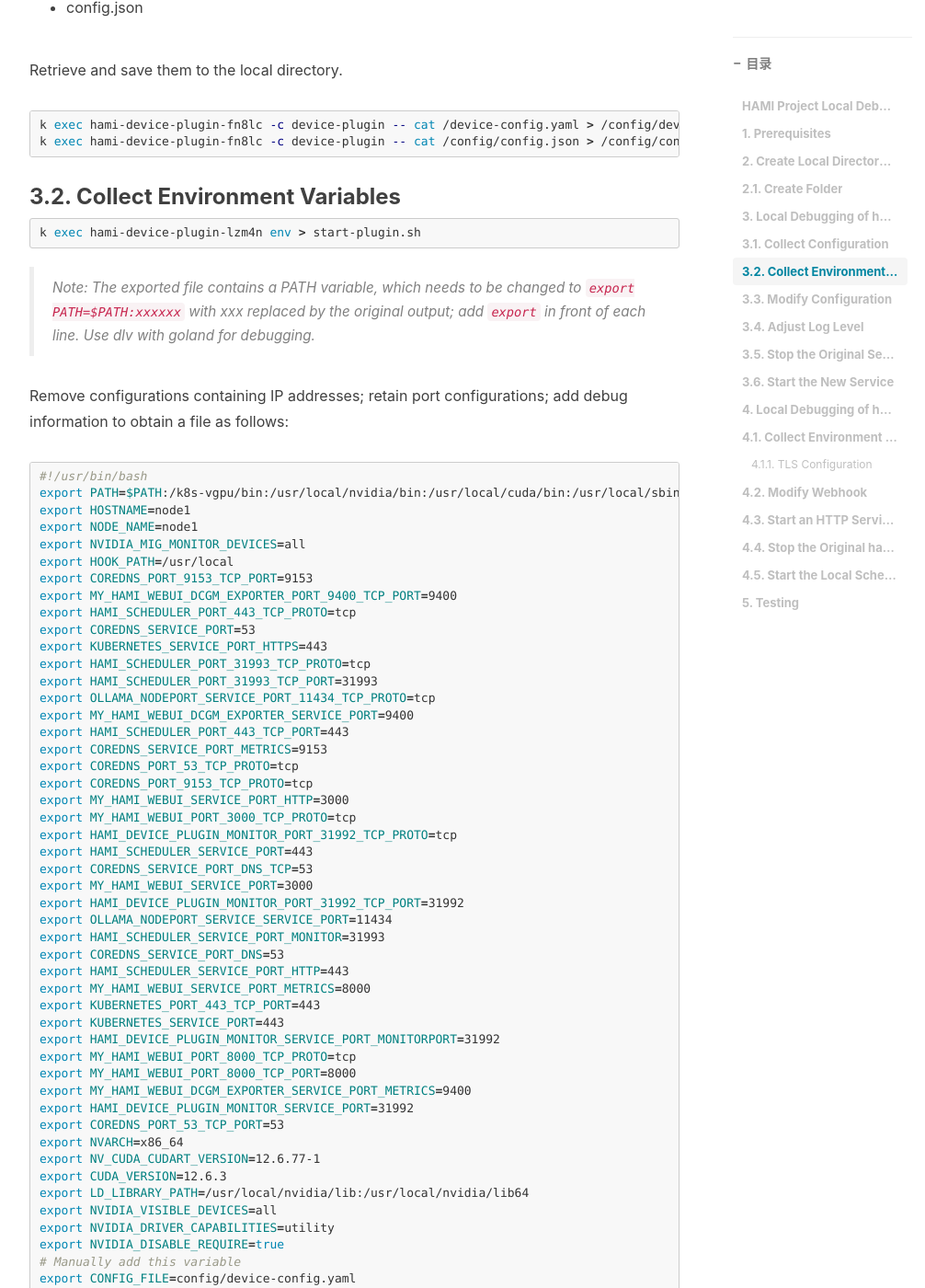
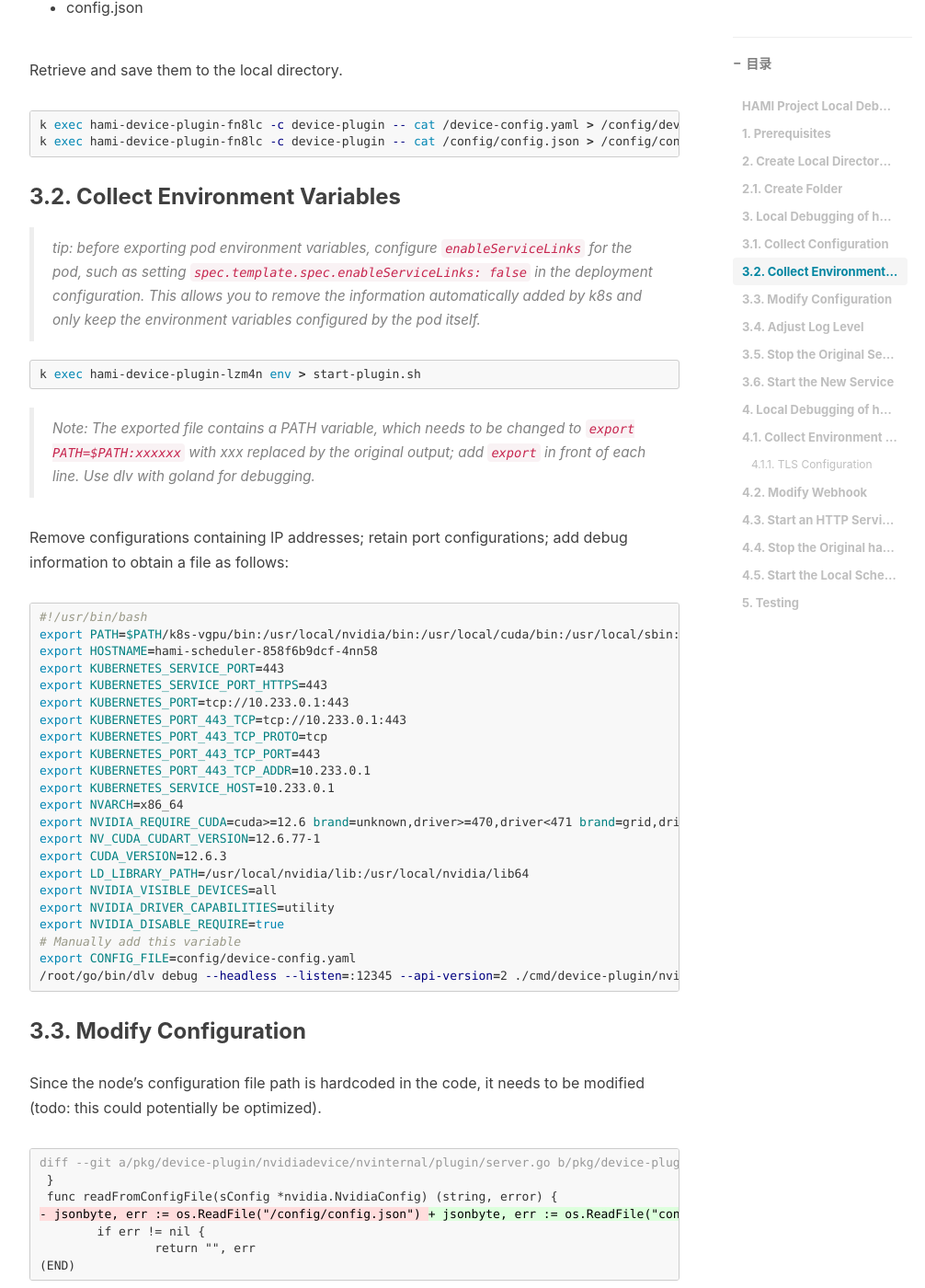
Before and after one commit to elrondwong/elrond.wang, a Jekyll site: the page built from _posts/2024-12-20-HAMI-local-debugging.md, in a window 1280 px wide and 1400 px high, scrolled down 2548 px. Shown: the whole window at 92% size, without its empty margins (233-1239 px from the left). Built offline with Jekyll 4.4.1, drawn with Linux system fonts in a browser that asks for light colours; comment, search, counter and statistics services are not loaded; some of the changed text lies outside the part shown.

Commit message:
fix: add pod env export config

````diff
--- a/_posts/2024-12-20-HAMI-local-debugging.md
+++ b/_posts/2024-12-20-HAMI-local-debugging.md
@@ -12,24 +12,24 @@
 <!-- TOC depthFrom:2 orderedList:true -->
 
 - [HAMI Project Local Debugging](#hami-project-local-debugging)
-	- [1. Prerequisites](#1-prerequisites)
-	- [2. Create Local Directory for Configuration](#2-create-local-directory-for-configuration)
-		- [2.1. Create Folder](#21-create-folder)
-	- [3. Local Debugging of hami-device](#3-local-debugging-of-hami-device)
-		- [3.1. Collect Configuration](#31-collect-configuration)
-		- [3.2. Collect Environment Variables](#32-collect-environment-variables)
-		- [3.3. Modify Configuration](#33-modify-configuration)
-		- [3.4. Adjust Log Level](#34-adjust-log-level)
-		- [3.5. Stop the Original Service](#35-stop-the-original-service)
-		- [3.6. Start the New Service](#36-start-the-new-service)
-	- [4. Local Debugging of hami-scheduler](#4-local-debugging-of-hami-scheduler)
-		- [4.1. Collect Environment Variables for hami-scheduler](#41-collect-environment-variables-for-hami-scheduler)
-			- [4.1.1. TLS Configuration](#411-tls-configuration)
-		- [4.2. Modify Webhook](#42-modify-webhook)
-		- [4.3. Start an HTTP Service for the Extended hami-scheduler](#43-start-an-http-service-for-the-extended-hami-scheduler)
-		- [4.4. Stop the Original hami-scheduler](#44-stop-the-original-hami-scheduler)
-		- [4.5. Start the Local Scheduler](#45-start-the-local-scheduler)
-	- [5. Testing](#5-testing)
+  - [1. Prerequisites](#1-prerequisites)
+  - [2. Create Local Directory for Configuration](#2-create-local-directory-for-configuration)
+    - [2.1. Create Folder](#21-create-folder)
+  - [3. Local Debugging of hami-device](#3-local-debugging-of-hami-device)
+    - [3.1. Collect Configuration](#31-collect-configuration)
+    - [3.2. Collect Environment Variables](#32-collect-environment-variables)
+    - [3.3. Modify Configuration](#33-modify-configuration)
+    - [3.4. Adjust Log Level](#34-adjust-log-level)
+    - [3.5. Stop the Original Service](#35-stop-the-original-service)
+    - [3.6. Start the New Service](#36-start-the-new-service)
+  - [4. Local Debugging of hami-scheduler](#4-local-debugging-of-hami-scheduler)
+    - [4.1. Collect Environment Variables for hami-scheduler](#41-collect-environment-variables-for-hami-scheduler)
+      - [4.1.1. TLS Configuration](#411-tls-configuration)
+    - [4.2. Modify Webhook](#42-modify-webhook)
+    - [4.3. Start an HTTP Service for the Extended hami-scheduler](#43-start-an-http-service-for-the-extended-hami-scheduler)
+    - [4.4. Stop the Original hami-scheduler](#44-stop-the-original-hami-scheduler)
+    - [4.5. Start the Local Scheduler](#45-start-the-local-scheduler)
+  - [5. Testing](#5-testing)
 
 <!-- /TOC -->
 
@@ -98,6 +98,8 @@
 
 ### 3.2. Collect Environment Variables
 
+> tip: before exporting pod environment variables, configure `enableServiceLinks` for the pod, such as setting `spec.template.spec.enableServiceLinks: false` in the deployment configuration. This allows you to remove the information automatically added by k8s and only keep the environment variables configured by the pod itself.
+
 ```bash
 k exec hami-device-plugin-lzm4n env > start-plugin.sh
 ```
@@ -109,45 +111,18 @@
 
 ```bash
 #!/usr/bin/bash
-export PATH=$PATH:/k8s-vgpu/bin:/usr/local/nvidia/bin:/usr/local/cuda/bin:/usr/local/sbin:/usr/local/bin:/usr/sbin:/usr/bin:/sbin:/bin
-export HOSTNAME=node1
-export NODE_NAME=node1
-export NVIDIA_MIG_MONITOR_DEVICES=all
-export HOOK_PATH=/usr/local
-export COREDNS_PORT_9153_TCP_PORT=9153
-export MY_HAMI_WEBUI_DCGM_EXPORTER_PORT_9400_TCP_PORT=9400
-export HAMI_SCHEDULER_PORT_443_TCP_PROTO=tcp
-export COREDNS_SERVICE_PORT=53
+export PATH=$PATH/k8s-vgpu/bin:/usr/local/nvidia/bin:/usr/local/cuda/bin:/usr/local/sbin:/usr/local/bin:/usr/sbin:/usr/bin:/sbin:/bin
+export HOSTNAME=hami-scheduler-858f6b9dcf-4nn58
+export KUBERNETES_SERVICE_PORT=443
 export KUBERNETES_SERVICE_PORT_HTTPS=443
-export HAMI_SCHEDULER_PORT_31993_TCP_PROTO=tcp
-export HAMI_SCHEDULER_PORT_31993_TCP_PORT=31993
-export OLLAMA_NODEPORT_SERVICE_PORT_11434_TCP_PROTO=tcp
-export MY_HAMI_WEBUI_DCGM_EXPORTER_SERVICE_PORT=9400
-export HAMI_SCHEDULER_PORT_443_TCP_PORT=443
-export COREDNS_SERVICE_PORT_METRICS=9153
-export COREDNS_PORT_53_TCP_PROTO=tcp
-export COREDNS_PORT_9153_TCP_PROTO=tcp
-export MY_HAMI_WEBUI_SERVICE_PORT_HTTP=3000
-export MY_HAMI_WEBUI_PORT_3000_TCP_PROTO=tcp
-export HAMI_DEVICE_PLUGIN_MONITOR_PORT_31992_TCP_PROTO=tcp
-export HAMI_SCHEDULER_SERVICE_PORT=443
-export COREDNS_SERVICE_PORT_DNS_TCP=53
-export MY_HAMI_WEBUI_SERVICE_PORT=3000
-export HAMI_DEVICE_PLUGIN_MONITOR_PORT_31992_TCP_PORT=31992
-export OLLAMA_NODEPORT_SERVICE_SERVICE_PORT=11434
-export HAMI_SCHEDULER_SERVICE_PORT_MONITOR=31993
-export COREDNS_SERVICE_PORT_DNS=53
-export HAMI_SCHEDULER_SERVICE_PORT_HTTP=443
-export MY_HAMI_WEBUI_SERVICE_PORT_METRICS=8000
+export KUBERNETES_PORT=tcp://10.233.0.1:443
+export KUBERNETES_PORT_443_TCP=tcp://10.233.0.1:443
+export KUBERNETES_PORT_443_TCP_PROTO=tcp
 export KUBERNETES_PORT_443_TCP_PORT=443
-export KUBERNETES_SERVICE_PORT=443
-export HAMI_DEVICE_PLUGIN_MONITOR_SERVICE_PORT_MONITORPORT=31992
-export MY_HAMI_WEBUI_PORT_8000_TCP_PROTO=tcp
-export MY_HAMI_WEBUI_PORT_8000_TCP_PORT=8000
-export MY_HAMI_WEBUI_DCGM_EXPORTER_SERVICE_PORT_METRICS=9400
-export HAMI_DEVICE_PLUGIN_MONITOR_SERVICE_PORT=31992
-export COREDNS_PORT_53_TCP_PORT=53
+export KUBERNETES_PORT_443_TCP_ADDR=10.233.0.1
+export KUBERNETES_SERVICE_HOST=10.233.0.1
 export NVARCH=x86_64
+export NVIDIA_REQUIRE_CUDA=cuda>=12.6 brand=unknown,driver>=470,driver<471 brand=grid,driver>=470,driver<471 brand=tesla,driver>=470,driver<471 brand=nvidia,driver>=470,driver<471 brand=quadro,driver>=470,driver<471 brand=quadrortx,driver>=470,driver<471 brand=nvidiartx,driver>=470,driver<471 brand=vapps,driver>=470,driver<471 brand=vpc,driver>=470,driver<471 brand=vcs,driver>=470,driver<471 brand=vws,driver>=470,driver<471 brand=cloudgaming,driver>=470,driver<471 brand=unknown,driver>=535,driver<536 brand=grid,driver>=535,driver<536 brand=tesla,driver>=535,driver<536 brand=nvidia,driver>=535,driver<536 brand=quadro,driver>=535,driver<536 brand=quadrortx,driver>=535,driver<536 brand=nvidiartx,driver>=535,driver<536 brand=vapps,driver>=535,driver<536 brand=vpc,driver>=535,driver<536 brand=vcs,driver>=535,driver<536 brand=vws,driver>=535,driver<536 brand=cloudgaming,driver>=535,driver<536 brand=unknown,driver>=550,driver<551 brand=grid,driver>=550,driver<551 brand=tesla,driver>=550,driver<551 brand=nvidia,driver>=550,driver<551 brand=quadro,driver>=550,driver<551 brand=quadrortx,driver>=550,driver<551 brand=nvidiartx,driver>=550,driver<551 brand=vapps,driver>=550,driver<551 brand=vpc,driver>=550,driver<551 brand=vcs,driver>=550,driver<551 brand=vws,driver>=550,driver<551 brand=cloudgaming,driver>=550,driver<551
 export NV_CUDA_CUDART_VERSION=12.6.77-1
 export CUDA_VERSION=12.6.3
 export LD_LIBRARY_PATH=/usr/local/nvidia/lib:/usr/local/nvidia/lib64
@@ -256,40 +231,16 @@
 ```bash
 PATH=$PATH:/k8s-vgpu/bin:/usr/local/nvidia/bin:/usr/local/cuda/bin:/usr/local/sbin:/usr/local/bin:/usr/sbin:/usr/bin:/sbin:/bin
 HOSTNAME=hami-scheduler-67fc7ccd55-vjntl
-
-HAMI_SCHEDULER_PORT_31993_TCP_PORT=31993
-MY_HAMI_WEBUI_DCGM_EXPORTER_SERVICE_PORT_METRICS=9400
-MY_HAMI_WEBUI_PORT_3000_TCP_PROTO=tcp
-COREDNS_SERVICE_PORT=53
-COREDNS_SERVICE_PORT_DNS=53
-MY_HAMI_WEBUI_PORT_8000_TCP_PORT=8000
-COREDNS_PORT_53_UDP_PROTO=udp
-HAMI_DEVICE_PLUGIN_MONITOR_SERVICE_PORT=31992
-COREDNS_PORT_53_TCP_PROTO=tcp
-HAMI_SCHEDULER_PORT_31993_TCP_PROTO=tcp
-MY_HAMI_WEBUI_DCGM_EXPORTER_PORT_9400_TCP_PROTO=tcp
+NVIDIA_MIG_MONITOR_DEVICES=all
+HOOK_PATH=/usr/local
+KUBERNETES_SERVICE_HOST=10.233.0.1
+KUBERNETES_SERVICE_PORT=443
+KUBERNETES_SERVICE_PORT_HTTPS=443
+KUBERNETES_PORT=tcp://10.233.0.1:443
+KUBERNETES_PORT_443_TCP=tcp://10.233.0.1:443
 KUBERNETES_PORT_443_TCP_PROTO=tcp
-MY_HAMI_WEBUI_PORT_8000_TCP_PROTO=tcp
-HAMI_DEVICE_PLUGIN_MONITOR_PORT_31992_TCP_PORT=31992
-COREDNS_PORT_53_TCP_PORT=53
-HAMI_SCHEDULER_SERVICE_PORT=443
-HAMI_SCHEDULER_SERVICE_PORT_HTTP=443
-MY_HAMI_WEBUI_SERVICE_PORT=3000
-HAMI_DEVICE_PLUGIN_MONITOR_SERVICE_PORT_MONITORPORT=31992
-MY_HAMI_WEBUI_DCGM_EXPORTER_SERVICE_PORT=9400
-MY_HAMI_WEBUI_PORT_3000_TCP_PORT=3000
-COREDNS_PORT_9153_TCP_PROTO=tcp
-HAMI_SCHEDULER_PORT_443_TCP_PROTO=tcp
-COREDNS_SERVICE_PORT_DNS_TCP=53
-HAMI_SCHEDULER_SERVICE_PORT_MONITOR=31993
 KUBERNETES_PORT_443_TCP_PORT=443
-COREDNS_SERVICE_PORT_METRICS=9153
-KUBERNETES_SERVICE_PORT=443
-HAMI_DEVICE_PLUGIN_MONITOR_PORT_31992_TCP_PROTO=tcp
-OLLAMA_NODEPORT_SERVICE_PORT_11434_TCP_PORT=11434
-OLLAMA_NODEPORT_SERVICE_PORT_11434_TCP_PROTO=tcp
-MY_HAMI_WEBUI_SERVICE_PORT_HTTP=3000
-KUBERNETES_SERVICE_PORT_HTTPS=443
+KUBERNETES_PORT_443_TCP_ADDR=10.233.0.1
 NVARCH=x86_64
 NVIDIA_REQUIRE_CUDA=cuda>=12.6 brand=unknown,driver>=470,driver<471 brand=grid,driver>=470,driver<471 brand=tesla,driver>=470,driver<471 brand=nvidia,driver>=470,driver<471 brand=quadro,driver>=470,driver<471 brand=quadrortx,driver>=470,driver<471 brand=nvidiartx,driver>=470,driver<471 brand=vapps,driver>=470,driver<471 brand=vpc,driver>=470,driver<471 brand=vcs,driver>=470,driver<471 brand=vws,driver>=470,driver<471 brand=cloudgaming,driver>=470,driver<471 brand=unknown,driver>=535,driver<536 brand=grid,driver>=535,driver<536 brand=tesla,driver>=535,driver<536 brand=nvidia,driver>=535,driver<536 brand=quadro,driver>=535,driver<536 brand=quadrortx,driver>=535,driver<536 brand=nvidiartx,driver>=535,driver<536 brand=vapps,driver>=535,driver<536 brand=vpc,driver>=535,driver<536 brand=vcs,driver>=535,driver<536 brand=vws,driver>=535,driver<536 brand=cloudgaming,driver>=535,driver<536 brand=unknown,driver>=550,driver<551 brand=grid,driver>=550,driver<551 brand=tesla,driver>=550,driver<551 brand=nvidia,driver>=550,driver<551 brand=quadro,driver>=550,driver<551 brand=quadrortx,driver>=550,driver<551 brand=nvidiartx,driver>=550,driver<551 brand=vapps,driver>=550,driver<551 brand=vpc,driver>=550,driver<551 brand=vcs,driver>=550,driver<551 brand=vws,driver>=550,driver<551 brand=cloudgaming,driver>=550,driver<551
 NV_CUDA_CUDART_VERSION=12.6.77-1
````
Also changed, not shown: _posts/2024-12-20-HAMI本地调试.md (+38 -87 lines).
